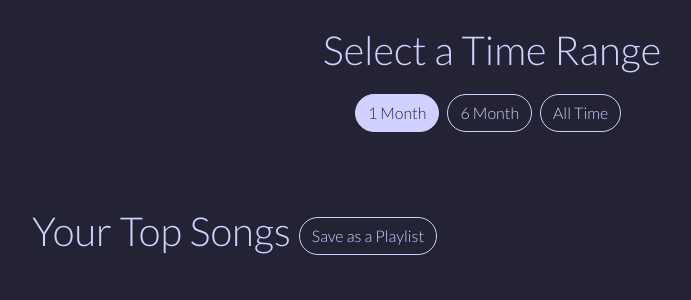
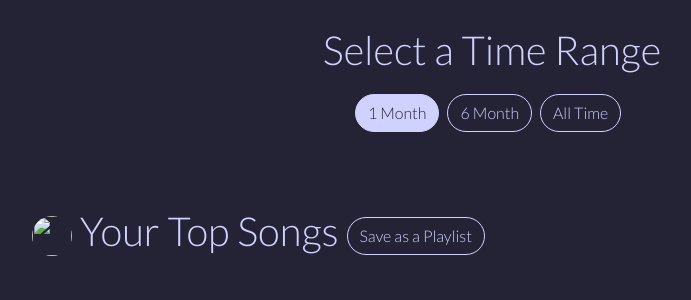
Before and after one commit to fwang356/enhancify, a Flask app: template templates/top1.html in a window 1280 px wide. Shown: the part 68-368 px from the top of the page, without its empty margins (148-839 px from the left). Run offline with Flask 2, Linux system fonts and the light colour scheme; the template is opened without the code that fills it: most values are stand-ins (such as "Sample title", 1, 10 or a date in 2020); some libraries are stand-ins or nearby versions.

Commit message:
add profile pic

```diff
--- a/templates/top1.html
+++ b/templates/top1.html
@@ -43,6 +43,7 @@
         <div class="row mt-2">
             <div class="col-10 offset-1">
                 <h4>
+                    <img class="pfp" src= "{{ sp.current_user()['images'][0]['url'] }}">
                     Your Top Songs
                     <form method='POST' action = '/save-top-tracks/', style='display: inline;'>
                         <button type="submit", action = '/save-top-tracks/', class="btn btn-custom", name= "save", id="save_top_tracks", value="save_short_top_tracks">
--- a/templates/top2.html
+++ b/templates/top2.html
@@ -43,6 +43,7 @@
         <div class="row mt-2">
             <div class="col-10 offset-1">
                 <h4>
+                    <img class="pfp" src= "{{ sp.current_user()['images'][0]['url'] }}">
                     Your Top Songs
                     <form method='POST' action = '/save-top-tracks/' style='display: inline;'>
                         <button type="submit", action = '/save-top-tracks/', class="btn btn-custom", name= "save", id="save_top_tracks", value="save_medium_top_tracks">
--- a/templates/top3.html
+++ b/templates/top3.html
@@ -43,6 +43,7 @@
         <div class="row mt-2">
             <div class="col-10 offset-1">
                 <h4>
+                    <img class="pfp" src= "{{ sp.current_user()['images'][0]['url'] }}">
                     Your Top Songs
                     <form method='POST' action = '/save-top-tracks/', style='display: inline;'>
                         <button type="submit", action = '/save-top-tracks/', class="btn btn-custom", name= "save", id="save_top_tracks", value="save_long_top_tracks">
```
